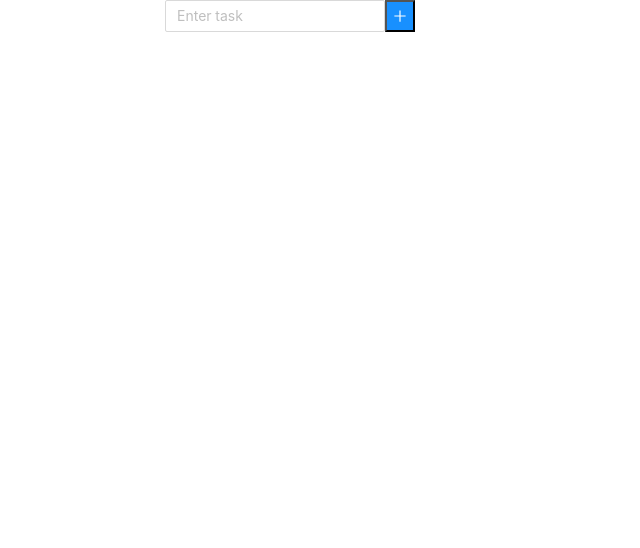
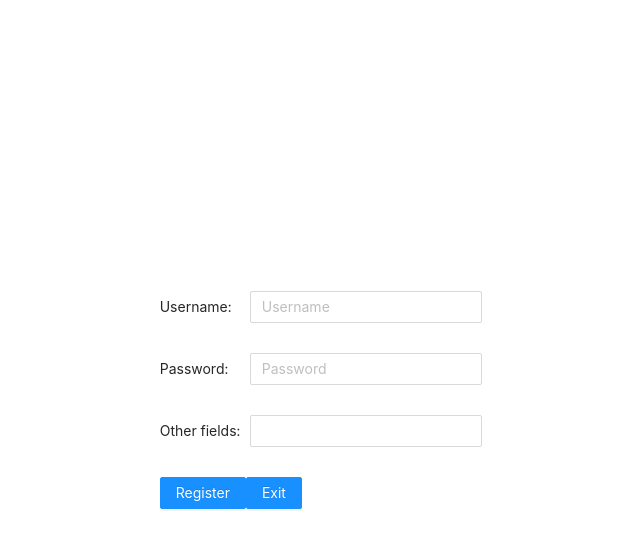
Before and after one commit to andreysergit/js-pro-course, a React (Create React App) app: page /register in a window 1280 px wide. Shown: the top 548 px of the page, without its empty margins (319-959 px from the left). Built offline with nearby package versions, Linux system fonts and the light colour scheme.

Commit message:
form homework4

```diff
--- /dev/null
+++ b/src/homework4/App.jsx
@@ -0,0 +1,24 @@
+import React from "react";
+import { Login } from "./Login";
+import { BrowserRouter } from "react-router-dom";
+import { Switch, Route } from "react-router-dom";
+import { Register } from "./Register";
+import { Redirect } from "./Redirect";
+
+export const App = () => {
+  return (
+    <BrowserRouter>
+      <Switch>
+        <Route path="/login">
+          <Login />
+        </Route>
+        <Route path="/register">
+          <Register />
+        </Route>
+        <Route path="/login">
+        <Redirect />
+        </Route>
+      </Switch>
+    </BrowserRouter>
+  );
+};
--- /dev/null
+++ b/src/homework4/Login.jsx
@@ -0,0 +1,29 @@
+import React from "react";
+import Style from "./style.module.css";
+import Form from "antd/lib/form/Form";
+import { Input, Button } from "antd";
+import { Link} from "react-router-dom";
+
+export const Login= () => {
+
+  return (
+      <Form id="basic">
+        <div className="input_block_form">
+          <p>Username:</p>
+          <Input type="usage" placeholder="Username" />
+        </div>
+        <div className="input_block_form">
+          <p>Password:</p>
+          <Input type="basic" type="password" placeholder="Password" />
+        </div>
+        <div className="btn_block">
+          <Button type="submit" type="primary">
+            Submit
+          </Button>
+          <Button type="primary">
+            <Link to="/register">Register</Link>
+          </Button>
+        </div>
+      </Form>
+  );
+};
--- /dev/null
+++ b/src/homework4/Redirect.jsx
@@ -0,0 +1,8 @@
+import React from "react";
+import { Link} from "react-router-dom";
+
+export const Redirect = ()=>{
+    return(
+        <Link to="/login">Exit to Login</Link>
+    )
+}
--- /dev/null
+++ b/src/homework4/Register.jsx
@@ -0,0 +1,70 @@
+import React, { useState } from "react";
+import { Input, Button } from "antd";
+import { Link } from "react-router-dom";
+
+export const Register = (props) => {
+  // const usersData = [
+  //   { id: 1, name: "Andrey", otherFields: "hello" },
+  //   { id: 1, name: "Petr", otherFields: "world" },
+  //   { id: 1, name: "Sergey", otherFields: ":)" },
+  // ];
+
+  const [users, usersState] = useState([
+    { id: 1, name: "Andrey", otherFields: "hello" },
+    { id: 2, name: "Petr", otherFields: "world" },
+    { id: 3, name: "Sergey", otherFields: ":)" },
+  ]);
+
+  let [titleUsers, titleUsersState] = useState("");
+  let [titleOther, titleOtherState] = useState("");
+
+  const addUsersData = (event) => {
+    if ((titleUsers.length === 0) & (titleOther.length === 0)) {
+      alert("Enter data");
+    } else {
+      usersState([
+        ...users,
+        { id: Date.now(), name: titleUsers, otherFields: titleOther },
+      ]);
+    }
+    titleUsersState("");
+    titleOtherState("");
+  };
+
+  return (
+    <form>
+      <label>
+        <div className="input_block_form">
+          <p>Username:</p>
+          <Input
+            type="usage"
+            placeholder="Username"
+            value={titleUsers}
+            onChange={(event) => titleUsersState(event.target.value)
+            }
+          />
+        </div>
+        <div className="input_block_form">
+          <p>Password:</p>
+          <Input type="usage" type="password" placeholder="Password" />
+        </div>
+        <div className="input_block_form">
+          <p>Other fields:</p>
+          <Input
+            type="usage"
+            value={titleOther}
+            onChange={(event) => titleOtherState(event.target.value)}
+          />
+        </div>
+      </label>
+      <div className="btn_block">
+        <Button onClick={addUsersData} type="primary">
+          Register
+        </Button>
+        <Button type="primary">
+          <Link to="/login">Exit</Link>
+        </Button>
+      </div>
+    </form>
+  );
+};
--- /dev/null
+++ b/src/homework4/SideMenu.jsx
@@ -0,0 +1,3 @@
+// import React, {useState} from "react";
+
+// export Sid
--- /dev/null
+++ b/src/homework4/style.module.css
@@ -0,0 +1,25 @@
+body{
+    display: flex;
+    justify-content: center;
+    align-items: center;
+}
+.input_block{
+    width: 100%;
+}
+.input_block_form{
+    display: flex;
+    align-items: center;
+}
+.input_block_form{
+    margin-bottom: 30px;
+}
+.input_block_form :last-child{
+    margin-bottom: 0;
+}
+p{
+    width: 40%;
+    margin-bottom: 0;
+}
+input{
+    width: 60%;
+}
--- a/src/index.css
+++ b/src/index.css
@@ -1,6 +1,7 @@
 @import '~antd/dist/antd.css';
 /* @import './homework2/Clicker.module.css'; */
-@import './homework3/todo.module.css';
+/* @import './homework3/todo.module.css'; */
+@import './homework4/style.module.css';
 
 * {
   margin: 0;
--- a/src/index.jsx
+++ b/src/index.jsx
@@ -1,7 +1,7 @@
 import React from 'react';
 import ReactDOM from 'react-dom';
 import './index.css'
-import {App} from './homework3/App';
+import {App} from './homework4/App';
 
 ReactDOM.render(
   <React.StrictMode>
```
Also changed, not shown: src/homework4/Home.jsx (added, +13 -0 lines), src/homework4/Menu.jsx (added, +20 -0 lines), src/homework4/Users.jsx (added, +7 -0 lines).
